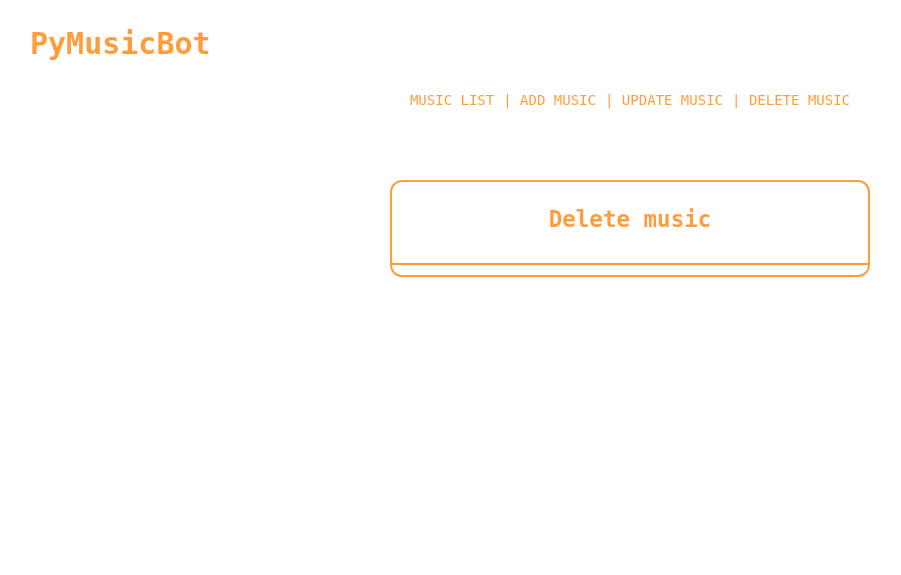
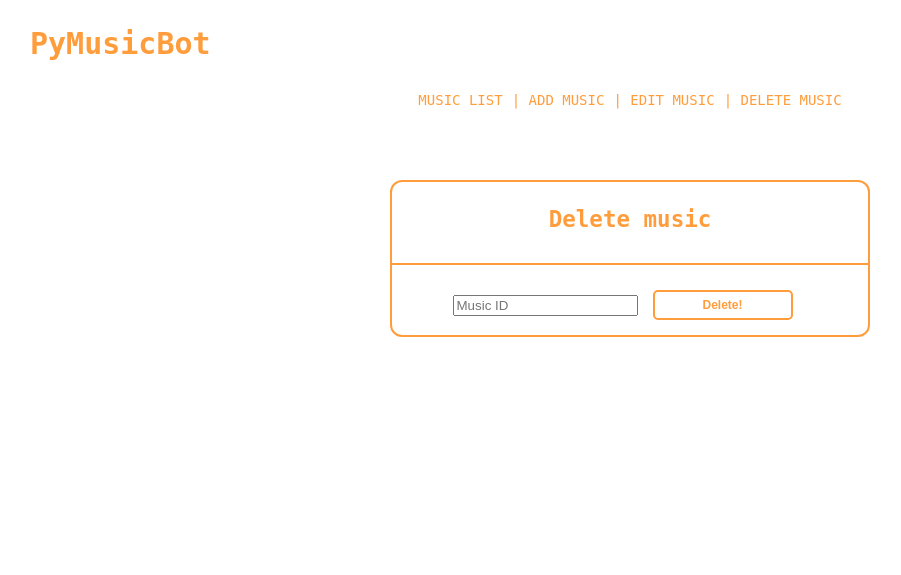
Before and after one commit to nomilkinmyhome/PyMusicBot, a Flask app: page /admin/delete in a window 1280 px wide. Shown: the top 575 px of the page, without its empty margins (10-911 px from the left). Run offline with Flask 2, Linux system fonts and the light colour scheme.

Commit message:
add layout for all pages; rewrite SecureMusicCRUD class

```diff
--- a/forms.py
+++ b/forms.py
@@ -1,4 +1,4 @@
-from wtforms import Form, StringField, FileField
+from wtforms import Form, StringField, FileField, IntegerField, PasswordField
 from wtforms.validators import input_required, regexp
 
 
@@ -8,3 +8,22 @@ class AddMusicForm(Form):
     music = FileField('Choose music', id='upload_button',
                       validators=[input_required(), regexp(r'^.+\.mp3$')],
                       render_kw={'accept': '.mp3'})
+
+
+class EditMusicForm(Form):
+    id = IntegerField('ID', validators=[input_required()],
+                      render_kw={'placeholder': 'Music ID'})
+    title = StringField('New title', validators=[input_required()],
+                        render_kw={'placeholder': 'New title'})
+
+
+class DeleteMusicForm(Form):
+    id = IntegerField('ID', validators=[input_required()],
+                      render_kw={'placeholder': 'Music ID'})
+
+
+class AuthForm(Form):
+    login = StringField('Login', validators=[input_required()],
+                        render_kw={'placeholder': 'Login'})
+    password = PasswordField('Password', validators=[input_required()],
+                             render_kw={'placeholder': 'Password'})
--- a/models.py
+++ b/models.py
@@ -7,7 +7,7 @@ class Music(db.Model):
     id = db.Column(db.Integer, primary_key=True)
     title = db.Column(db.String(140), nullable=False)
     url = db.Column(URLType, nullable=False)
-    pub_date = db.Column(db.DateTime, default=datetime.now())
+    pub_date = db.Column(db.DateTime, default=datetime.now)
 
     def __repr__(self):
         return f'<Music id: {self.id}, title: {self.title}'
--- a/static/css/style.css
+++ b/static/css/style.css
@@ -38,7 +38,7 @@ form {
     flex-direction: column;
     align-items: center;
 }
-#search_form, #upload_form {
+#search_form, .inline_form {
     display: flex;
     flex-direction: row;
     justify-content: center;
@@ -63,7 +63,7 @@ input[type=text], input[type=password] {
     height: 30px;
     transition: background-color 0.5s linear, color 0.5s linear;
 }
-#sign_in:hover, #search:hover, .upload_button_label:hover {
+#sign_in:hover, #search:hover, .button_labels:hover {
     color: #fff;
     background-color: #ff9d3c;
     cursor: pointer;
@@ -82,7 +82,7 @@ input[type=text], input[type=password] {
 #upload_button {
     display: none;
 }
-.upload_button_label {
+.button_labels {
     display: flex;
     align-items: inherit;
     justify-content: space-around;
@@ -146,6 +146,9 @@ a:hover {
 .content-text li {
     margin-bottom: 5px;
 }
+.music_list_element {
+    cursor: pointer;
+}
 .pagination {
     display: flex;
     flex-direction: row;
@@ -178,6 +181,9 @@ a:hover {
     align-items: center;
     padding: 3px;
 }
+.small_inputs {
+    width: 150px;
+}
 footer {
     display: flex;
     flex-direction: row;
--- a/templates/admin.html
+++ b/templates/admin.html
@@ -5,7 +5,7 @@
         <div class="menu">
             <a href="{{ url_for('admin_music_list') }}">music list</a>
             <a href="{{ url_for('admin_add_music') }}">add music</a>
-            <a href="{{ url_for('admin_update_music') }}">update music</a>
+            <a href="{{ url_for('admin_edit_music') }}">edit music</a>
             <a href="{{ url_for('admin_delete_music') }}">delete music</a>
         </div>
         <div class="content">
@@ -19,7 +19,7 @@
                     </form>
                     <ol>
                     {% for music in context.pages.items %}
-                        <li>{{ music.title }}</li>
+                        <li title="ID: {{ music.id }}" class="music_list_element">{{ music.title }}</li>
                     {% endfor %}
                     </ol>
                     <nav>
@@ -37,15 +37,31 @@
                         </ul>
                     </nav>
                 {% elif request.path == '/admin/add' %}
-                    <form action="{{ url_for('admin_add_music') }}" method="POST" enctype="multipart/form-data" id="upload_form">
+                    <form action="{{ url_for('admin_add_music') }}" method="POST" enctype="multipart/form-data" class="inline_form">
                         <input type="hidden" name="csrf_token" value="{{ csrf_token() }}"/>
                         {% for field in context.add_music_form %}
                             {% if field.name == 'music' %}
-                                {{ field.label(class='upload_button_label') }}
+                                {{ field.label(class='button_labels') }}
                             {% endif %}
                             {{ field() }}
                         {% endfor %}
-                        <input type="submit" value="Upload!" class="upload_button_label">
+                        <input type="submit" value="Upload!" class="button_labels">
+                    </form>
+                {% elif request.path == '/admin/edit' %}
+                    <form action="{{ url_for('admin_edit_music') }}" method="POST" class="inline_form">
+                        <input type="hidden" name="csrf_token" value="{{ csrf_token() }}"/>
+                        {% for field in context.edit_music_form %}
+                            {{ field(class='small_inputs') }}
+                        {% endfor %}
+                        <input type="submit" value="Edit!" class="button_labels">
+                    </form>
+                {% elif request.path == '/admin/delete' %}
+                    <form action="{{ url_for('admin_delete_music') }}" method="POST" class="inline_form">
+                        <input type="hidden" name="csrf_token" value="{{ csrf_token() }}"/>
+                        {% for field in context.delete_music_form %}
+                            {{ field() }}
+                        {% endfor %}
+                        <input type="submit" value="Delete!" class="button_labels">
                     </form>
                 {% endif %}
             </div>
--- a/templates/auth.html
+++ b/templates/auth.html
@@ -6,8 +6,10 @@
             <h2>Log in</h2>
             <hr color="#ff9d3c">
             <form action="" method="POST">
-                <input type="text" name="login" placeholder="Login" value="" required>
-                <input type="password" name="password" placeholder="Password" value="" required>
+                <input type="hidden" name="csrf_token" value="{{ csrf_token() }}"/>
+                {% for field in context.auth_form %}
+                    {{ field() }}
+                {% endfor %}
                 <input type="submit" id="sign_in" name="sign_in" value="Sign in!">
             </form>
         </div>
--- a/views.py
+++ b/views.py
@@ -1,7 +1,7 @@
 from app import app
 from models import Music
-from forms import AddMusicForm
-from utils import SecureMusicSave
+from forms import AddMusicForm, EditMusicForm, DeleteMusicForm, AuthForm
+from utils import SecureMusicCRUD
 
 from flask import render_template, request, redirect, url_for
 from werkzeug.exceptions import BadRequestKeyError
@@ -9,7 +9,8 @@ from werkzeug.exceptions import BadRequestKeyError
 
 @app.route('/')
 def auth():
-    context = {'page_title': 'Log in'}
+    context = {'page_title': 'Log in',
+               'auth_form': AuthForm()}
 
     return render_template('auth.html', context=context)
 
@@ -44,13 +45,12 @@ def admin_music_list():
 def admin_add_music():
     if request.method == 'POST':
         try:
-            music_title = request.form['title']
+            new_music_title = request.form['title']
             music_file = request.files['music']
 
-            secure_save = SecureMusicSave(**{'music_title': music_title,
-                                             'music_file': music_file,
+            secure_save = SecureMusicCRUD(**{'new_music_title': new_music_title,
                                              'url_root': request.url_root})
-            if secure_save.save_to_dir() and secure_save.save_to_db():
+            if secure_save.save_to_dir(music_file) and secure_save.save_to_db():
                 return redirect(url_for('admin_music_list'))
         except BadRequestKeyError:
             pass
@@ -64,12 +64,23 @@ def admin_add_music():
     return render_template('admin.html', context=context)
 
 
-@app.route('/admin/update', methods=['GET', 'POST'])
-def admin_update_music():
-    content_title = 'Update music'
+@app.route('/admin/edit', methods=['GET', 'POST'])
+def admin_edit_music():
+    if request.method == 'POST':
+        music_id = request.form['id']
+        new_music_title = request.form['title']
+        old_music_title = Music.query.filter(Music.id == music_id).first().title
+
+        secure_edit_music = SecureMusicCRUD(**{'new_music_title': new_music_title,
+                                               'url_root': request.url_root})
+        if secure_edit_music.rename_music_file_in_dir(old_music_title) and secure_edit_music.edit_music_in_db(music_id):
+            return redirect(url_for('admin_music_list'))
+
+    content_title = 'Edit music'
 
     context = {'page_title': 'Admin Page',
-               'content_title': content_title, }
+               'content_title': content_title,
+               'edit_music_form': EditMusicForm()}
 
     return render_template('admin.html', context=context)
 
@@ -79,6 +90,7 @@ def admin_delete_music():
     content_title = 'Delete music'
 
     context = {'page_title': 'Admin Page',
-               'content_title': content_title, }
+               'content_title': content_title,
+               'delete_music_form': DeleteMusicForm()}
 
     return render_template('admin.html', context=context)
```
Also changed, not shown: utils.py (+49 -15 lines).
